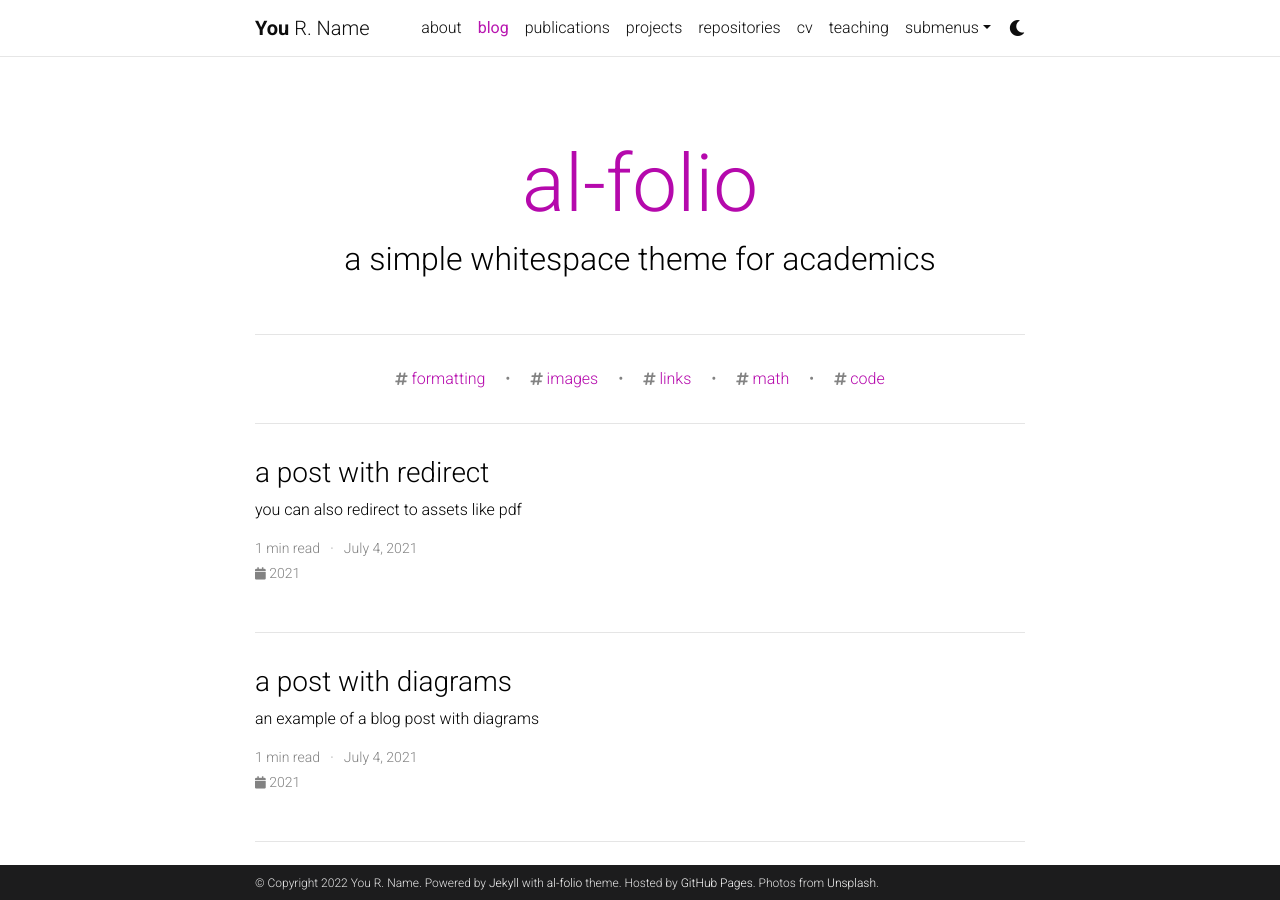
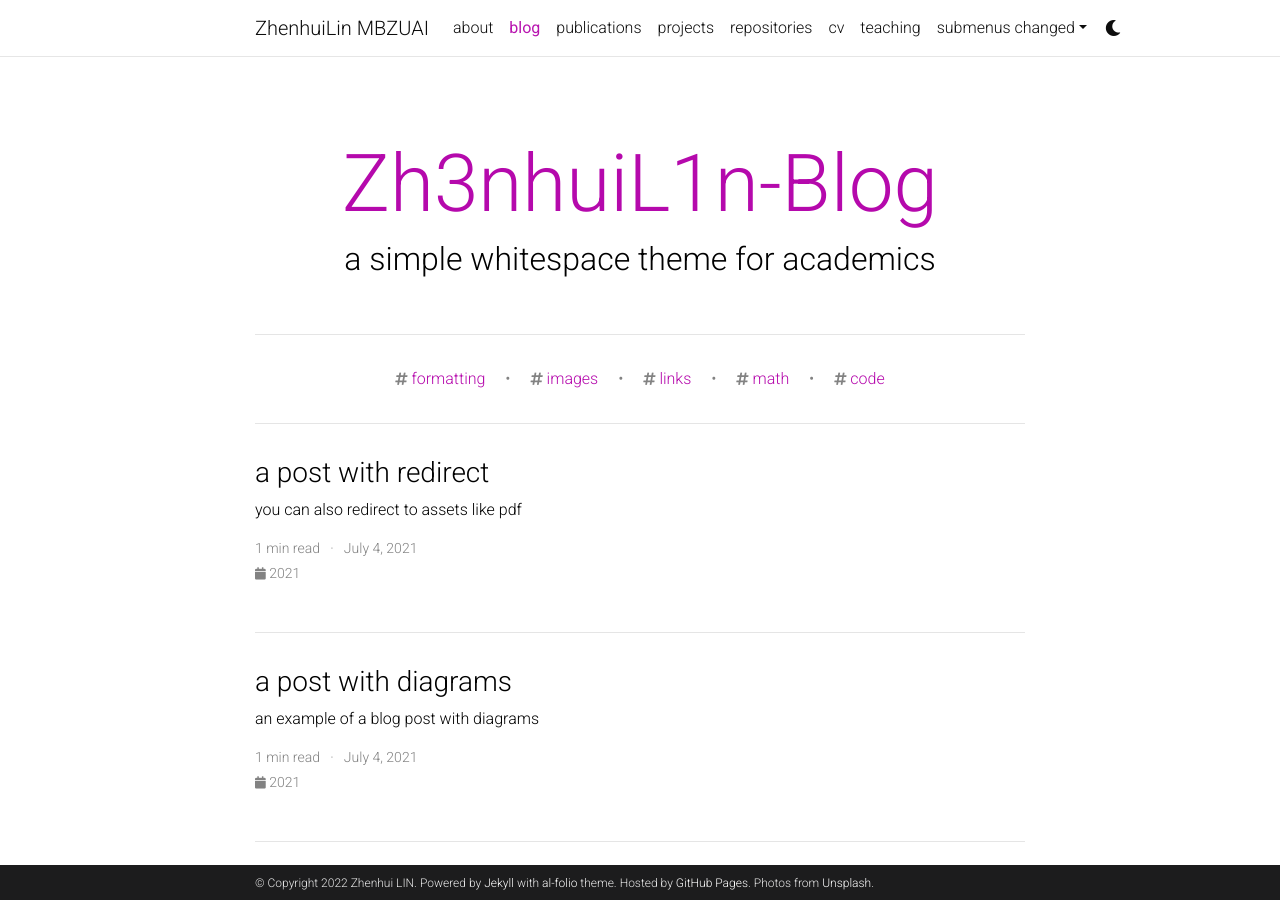
Before and after one commit to ZhenhuiL1n/Home-Page-ZhenhuiLin.github.io, a Jekyll site: the page built from blog/index.html, in a window 1280 px wide and 900 px high. Built offline with Jekyll 4.4.1, drawn with Linux system fonts in a browser that asks for light colours; the list of posts is cut into pages by our own code; comment, search, counter and statistics services are not loaded; a style sheet for code colours, icons or effects is not loaded.

Commit message:
my modification

```diff
--- a/Gemfile
+++ b/Gemfile
@@ -1,5 +1,6 @@
 source 'https://rubygems.org'
 group :jekyll_plugins do
+    gem 'wdm', '>= 0.1.0'
     gem 'jekyll'
     gem 'jekyll-archives'
     gem 'jekyll-diagrams'
--- a/_config.yml
+++ b/_config.yml
@@ -2,11 +2,11 @@
 # Site settings
 # -----------------------------------------------------------------------------
 
-title: blank # the website title (if blank, full name will be used instead)
-first_name: You
-middle_name: R.
-last_name: Name
-email: you@example.com
+title: ZhenhuiLin MBZUAI # the website title (if blank, full name will be used instead)
+first_name: Zhenhui
+middle_name:
+last_name: LIN
+email: zh3nhuil1n@gmail.com
 description: > # the ">" symbol means to ignore newlines until "footer_text:"
   A simple, whitespace theme for academics. Based on [*folio](https://github.com/bogoli/-folio) design.
 footer_text: >
@@ -18,8 +18,8 @@ keywords: jekyll, jekyll-theme, academic-website, portfolio-website  # add your
 lang: en # the language of your site (for example: en, fr, cn, ru, etc.)
 icon: ⚛️  # the emoji used as the favicon (alternatively, provide image name in /assets/img/)
 
-url: https://alshedivat.github.io # the base hostname & protocol for your site
-baseurl: /al-folio # the subpath of your site, e.g. /blog/
+url: https://Home-Page-ZhenhuiLin.github.io.github.io # the base hostname & protocol for your site
+baseurl:  # the subpath of your site, e.g. /blog/
 last_updated: false # set to true if you want to display last updated in the footer
 impressum_path:  # set to path to include impressum link in the footer, use the same path as permalink in a page, helps to conform with EU GDPR
 
@@ -110,7 +110,7 @@ bing_site_verification:  # out your bing-site-verification ID (Bing Webmaster)
 # Blog
 # -----------------------------------------------------------------------------
 
-blog_name: al-folio # blog_name will be displayed in your blog page
+blog_name: Zh3nhuiL1n-Blog # blog_name will be displayed in your blog page
 blog_nav_title: blog # your blog must have a title for it to be displayed in the nav bar
 blog_description: a simple whitespace theme for academics
 permalink: /blog/:year/:title/
@@ -266,7 +266,7 @@ more_authors_animation_delay: 10  # more authors are revealed on click using ani
 # -----------------------------------------------------------------------------
 
 imagemagick:
-  enabled: true # enables responsive images for your site (recomended, see https://github.com/alshedivat/al-folio/issues/537)
+  enabled: false # enables responsive images for your site (recomended, see https://github.com/alshedivat/al-folio/issues/537)
   widths:
     - 480
     - 800
```
Also changed, not shown: _pages/about.md (+1 -0 lines), _pages/dropdown.md (+1 -1 lines).
